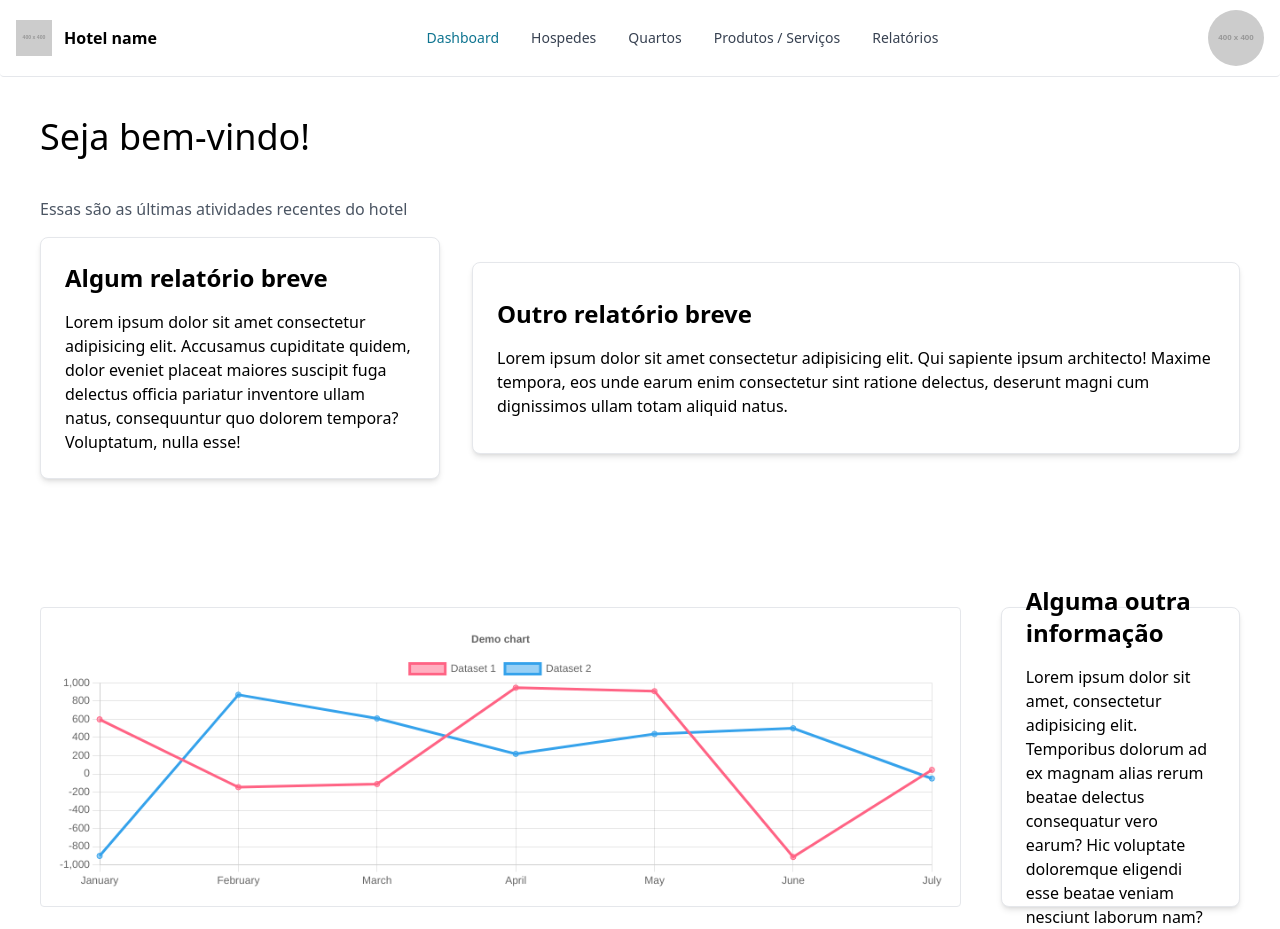
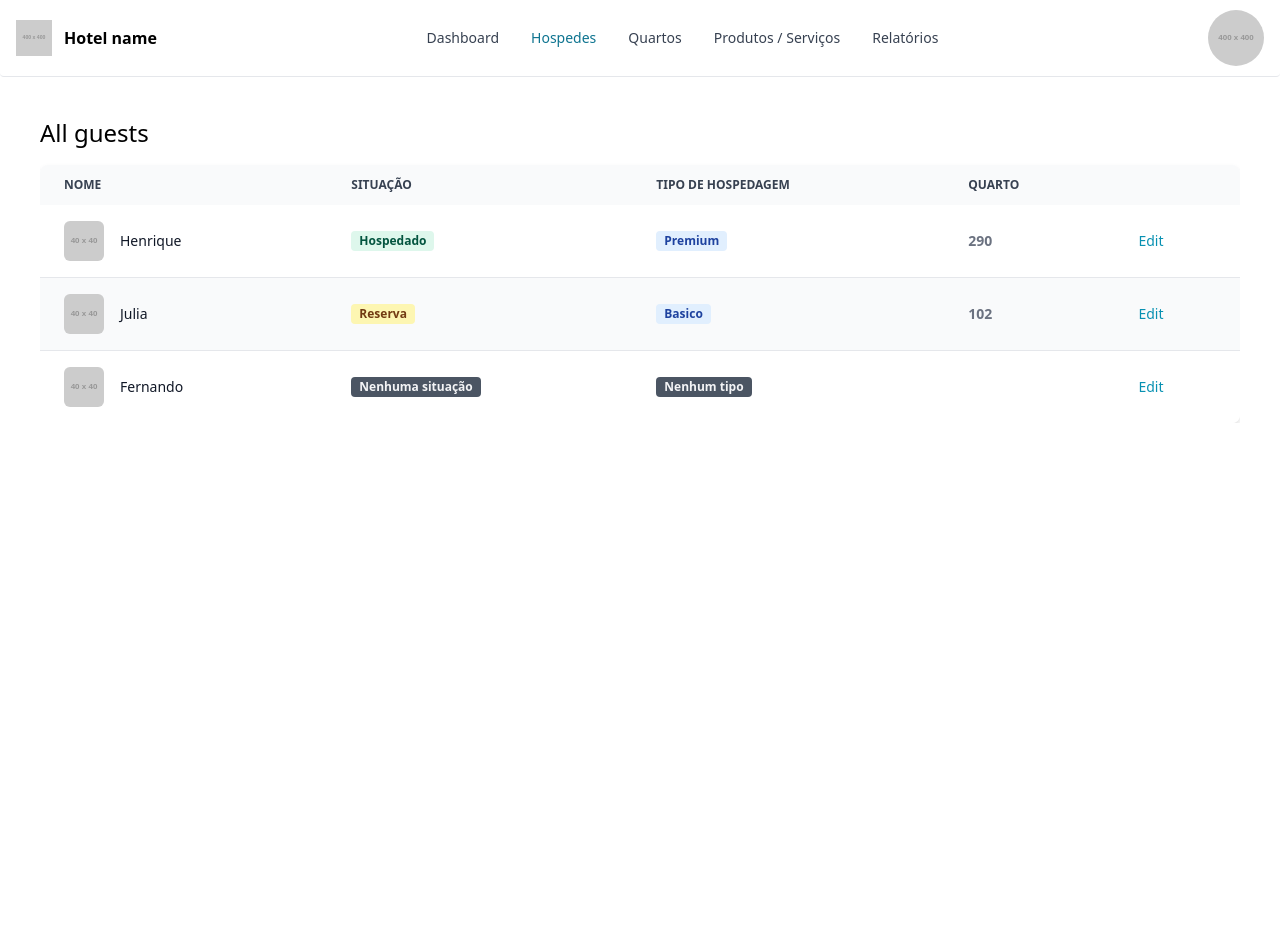
Before and after one commit to daniellucas04/hotel-management, a Next.js app in the folder src/: page / in a window 1280 px wide. After the commit the page ends 800 px from the top, so only its background shows below. Built offline with nearby package versions, Linux system fonts and the light colour scheme.

Commit message:
Finalizado listagem dos hóspedes

```diff
--- a/src/app/page.jsx
+++ b/src/app/page.jsx
@@ -1,13 +1,14 @@
 import { Flowbite } from "flowbite-react";
 import Header from "./view/component/header";
 import Dashboard from "./view/dashboard";
+import Guests from "./view/guests";
 
 export default function Home() {
 	return (
 		<Flowbite>
 			<main className="h-screen">
-				<Header />
-				<Dashboard />
+				<Header activePage={"guests"} />
+				<Guests />
 			</main>
 		</Flowbite>
 	)
--- a/src/app/view/component/header.jsx
+++ b/src/app/view/component/header.jsx
@@ -2,7 +2,7 @@
 
 import { Button, Navbar } from "flowbite-react";
 
-export default function Header() {
+export default function Header({ activePage }) {
   return (
     <Navbar fluid rounded className="border-b border-b-gray-200">
       <Navbar.Brand href="/">
@@ -22,13 +22,11 @@ export default function Header() {
         <Navbar.Toggle />
       </div>
       <Navbar.Collapse>
-        <Navbar.Link href="#" active>
-          Dashboard
-        </Navbar.Link>
-        <Navbar.Link href="#">Hospedes</Navbar.Link>
-        <Navbar.Link href="#">Quartos</Navbar.Link>
-        <Navbar.Link href="#">Produtos / Serviços</Navbar.Link>
-        <Navbar.Link href="#">Relatórios</Navbar.Link>
+        <Navbar.Link href="#" active={(activePage == 'dashboard') ? true : false}>Dashboard</Navbar.Link>
+        <Navbar.Link href="#" active={(activePage == 'guests') ? true : false}>Hospedes</Navbar.Link>
+        <Navbar.Link href="#" active={(activePage == 'bedrooms') ? true : false}>Quartos</Navbar.Link>
+        <Navbar.Link href="#" active={(activePage == 'products') ? true : false}>Produtos / Serviços</Navbar.Link>
+        <Navbar.Link href="#" active={(activePage == 'reports') ? true : false}>Relatórios</Navbar.Link>
       </Navbar.Collapse>
     </Navbar>
   );
--- /dev/null
+++ b/src/app/view/guests.jsx
@@ -0,0 +1,87 @@
+"use client";
+
+import { Badge, Table } from "flowbite-react";
+
+export default function Guests() {
+  return (
+    <section className="overflow-x-auto m-10">
+      <h1 className="text-2xl mb-4">All guests</h1>
+      <Table striped>
+        <Table.Head>
+          <Table.HeadCell>Nome</Table.HeadCell>
+          <Table.HeadCell>Situação</Table.HeadCell>
+          <Table.HeadCell>Tipo de hospedagem</Table.HeadCell>
+          <Table.HeadCell>Quarto</Table.HeadCell>
+          <Table.HeadCell>
+            <span className="sr-only">Edit</span>
+          </Table.HeadCell>
+        </Table.Head>
+        <Table.Body className="divide-y">
+          <Table.Row className="bg-white dark:border-gray-700 dark:bg-gray-800">
+            <Table.Cell className="flex items-center gap-4 whitespace-nowrap font-medium text-gray-900 dark:text-white">
+              <img src="https://placehold.co/40x40" className="rounded-md" alt="" />
+              <span>Henrique</span>
+            </Table.Cell>
+            <Table.Cell>
+                <Badge color="success" className="w-fit">Hospedado</Badge>
+            </Table.Cell>
+            <Table.Cell>
+                <Badge color="blue" className="w-fit">Premium</Badge>
+            </Table.Cell>
+            <Table.Cell className="font-bold">290</Table.Cell>
+            <Table.Cell>
+              <a
+                href="#"
+                className="font-medium text-cyan-600 hover:underline dark:text-cyan-500"
+              >
+                Edit
+              </a>
+            </Table.Cell>
+          </Table.Row>
+          <Table.Row className="bg-white dark:border-gray-700 dark:bg-gray-800">
+            <Table.Cell className="flex items-center gap-4 whitespace-nowrap font-medium text-gray-900 dark:text-white">
+              <img src="https://placehold.co/40x40" className="rounded-md" alt="" />
+              <span>Julia</span>
+            </Table.Cell>
+            <Table.Cell>
+                <Badge color="warning" className="w-fit">Reserva</Badge>
+            </Table.Cell>
+            <Table.Cell>
+                <Badge color="blue" className="w-fit">Basico</Badge>
+            </Table.Cell>
+            <Table.Cell className="font-bold">102</Table.Cell>
+            <Table.Cell>
+              <a
+                href="#"
+                className="font-medium text-cyan-600 hover:underline dark:text-cyan-500"
+              >
+                Edit
+              </a>
+            </Table.Cell>
+          </Table.Row>
+          <Table.Row className="bg-white dark:border-gray-700 dark:bg-gray-800">
+            <Table.Cell className="flex items-center gap-4 whitespace-nowrap font-medium text-gray-900 dark:text-white">
+              <img src="https://placehold.co/40x40" className="rounded-md" alt="" />
+              <span>Fernando</span>
+            </Table.Cell>
+            <Table.Cell>
+                <Badge color="dark" className="w-fit">Nenhuma situação</Badge>
+            </Table.Cell>
+            <Table.Cell>
+                <Badge color="dark" className="w-fit">Nenhum tipo</Badge>
+            </Table.Cell>
+            <Table.Cell></Table.Cell>
+            <Table.Cell>
+              <a
+                href="#"
+                className="font-medium text-cyan-600 hover:underline dark:text-cyan-500"
+              >
+                Edit
+              </a>
+            </Table.Cell>
+          </Table.Row>
+        </Table.Body>
+      </Table>
+    </section>
+  );
+}
```
